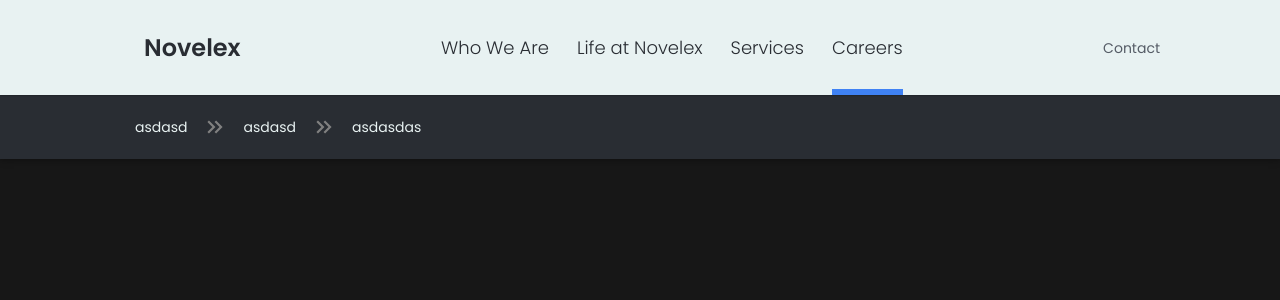
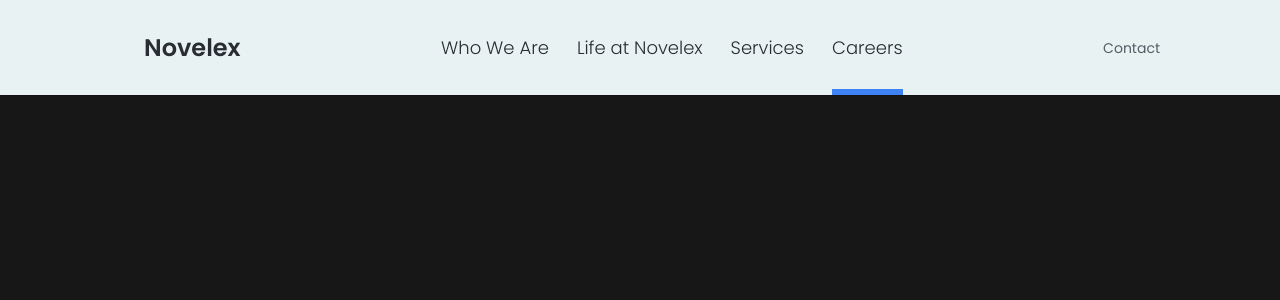
Before and after one commit to dhunanyan/novelex-consulting-llc, a Next.js app: page /careers in a window 1280 px wide. Shown: the top 300 px of the page. Built offline with nearby package versions, Linux system fonts and the light colour scheme; no server answers; some icons are missing.

Commit message:
feat(nav): added navigator)

```diff
--- a/src/components/Navigator/Navigator.jsx
+++ b/src/components/Navigator/Navigator.jsx
@@ -8,17 +8,16 @@ import {
   NavigatorWrapper,
 } from "./Navigator.styles";
 import { MdOutlineKeyboardDoubleArrowRight as Arrow } from "react-icons/md";
-const LIST = ["asdasd", "asdasd", "asdasdas"];
 
-export const Navigator = () => {
+export const Navigator = ({ list }) => {
   return (
     <NavigatorWrapper>
       <NavigatorContainer>
         <NavigatorList>
-          {LIST.map((item, index) => (
-            <NavigatorItem>
+          {list.map((item, index) => (
+            <NavigatorItem key={index}>
               <NavigatorLink>{item}</NavigatorLink>
-              {index !== LIST.length - 1 && (
+              {index !== list.length - 1 && (
                 <NavigatorIcon>
                   <Arrow />
                 </NavigatorIcon>
--- a/src/pages/_app.js
+++ b/src/pages/_app.js
@@ -1,12 +1,18 @@
 import { Header } from "@/components/Header/Header";
 import { Navigator } from "@/components/Navigator/Navigator";
 import "@/styles/globals.css";
+import { usePathname } from "next/navigation";
 
 export default function App({ Component, pageProps }) {
+  const pathname = usePathname();
+  const list = pathname.substring(1).split("/");
+
+  // TODO trzeba będzie zrobić mapping, które będzie miało key - pathname, value - displayText dla navigatora.
+  // TODO zrobić z tych itemów linki w nawigatorze + style dodać
   return (
     <>
       <Header />
-      <Navigator />
+      {list.length > 1 && <Navigator list={list} />}
       <Component {...pageProps} />
     </>
   );
```
